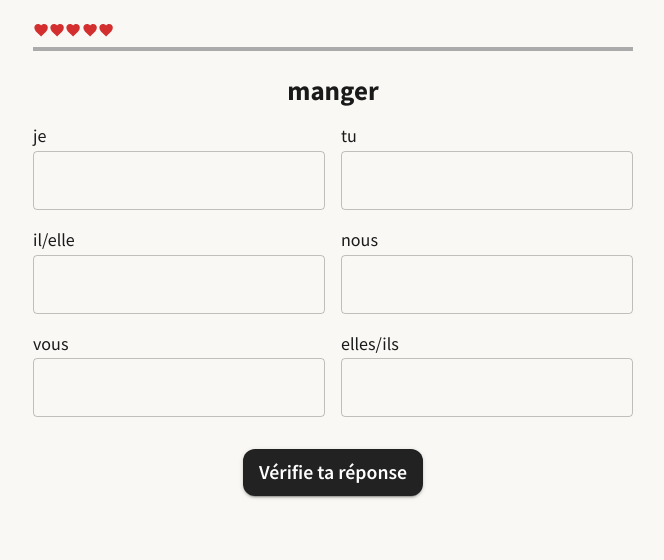
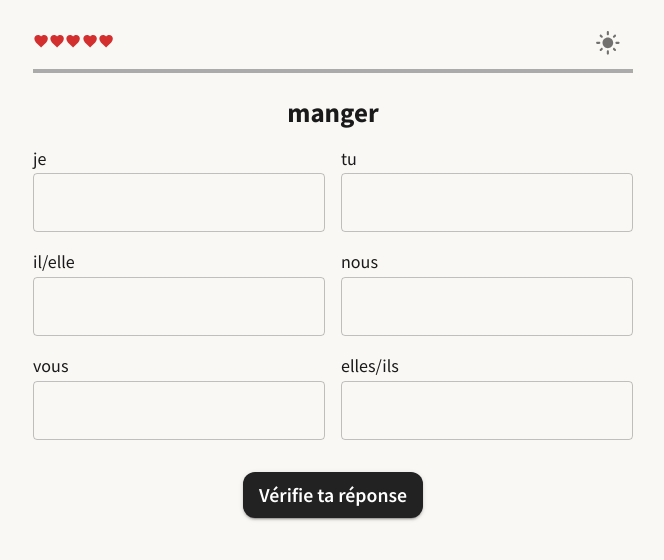
Before and after one commit to bjblayney/french-verb-trainer, a React (Vite) app: page / in a window 1280 px wide. Both pictures are taken after a click on the button "Conjuguer Compétence". Shown: the top 560 px of the page, without its empty margins (307-971 px from the left). Built offline with nearby package versions, Linux system fonts and the light colour scheme.

Commit message:
theme toggle

```diff
--- a/src/InputConjugations.jsx
+++ b/src/InputConjugations.jsx
@@ -3,6 +3,7 @@ import { TextField, Button, LinearProgress, Typography, Box } from '@mui/materia
 import Grid from '@mui/material/Grid2';
 import FavoriteIcon from '@mui/icons-material/Favorite';
 import { motion } from 'framer-motion';
+import ThemeToggle from './ThemeToggle';
 
 function InputConjugation({ verbs, setSelectedGame }) {
   const [currentVerbIndex, setCurrentVerbIndex] = useState(0);
@@ -99,6 +100,8 @@ function InputConjugation({ verbs, setSelectedGame }) {
       ) : (
         <>
           <Box mb={3}>
+            <Box sx={{ display: `flex`, justifyContent: `space-between`, alignItems: `center` }}>
+              <Box>
                 <FavoriteIcon
                   color="error"
                   sx={{
@@ -116,6 +119,9 @@ function InputConjugation({ verbs, setSelectedGame }) {
                     }}
                   />
                 ))}
+              </Box>
+              <ThemeToggle />
+            </Box>
             <LinearProgress variant="determinate" value={progress} />
           </Box>
 
```
Lines whose indentation alone changed are shown as unchanged.
